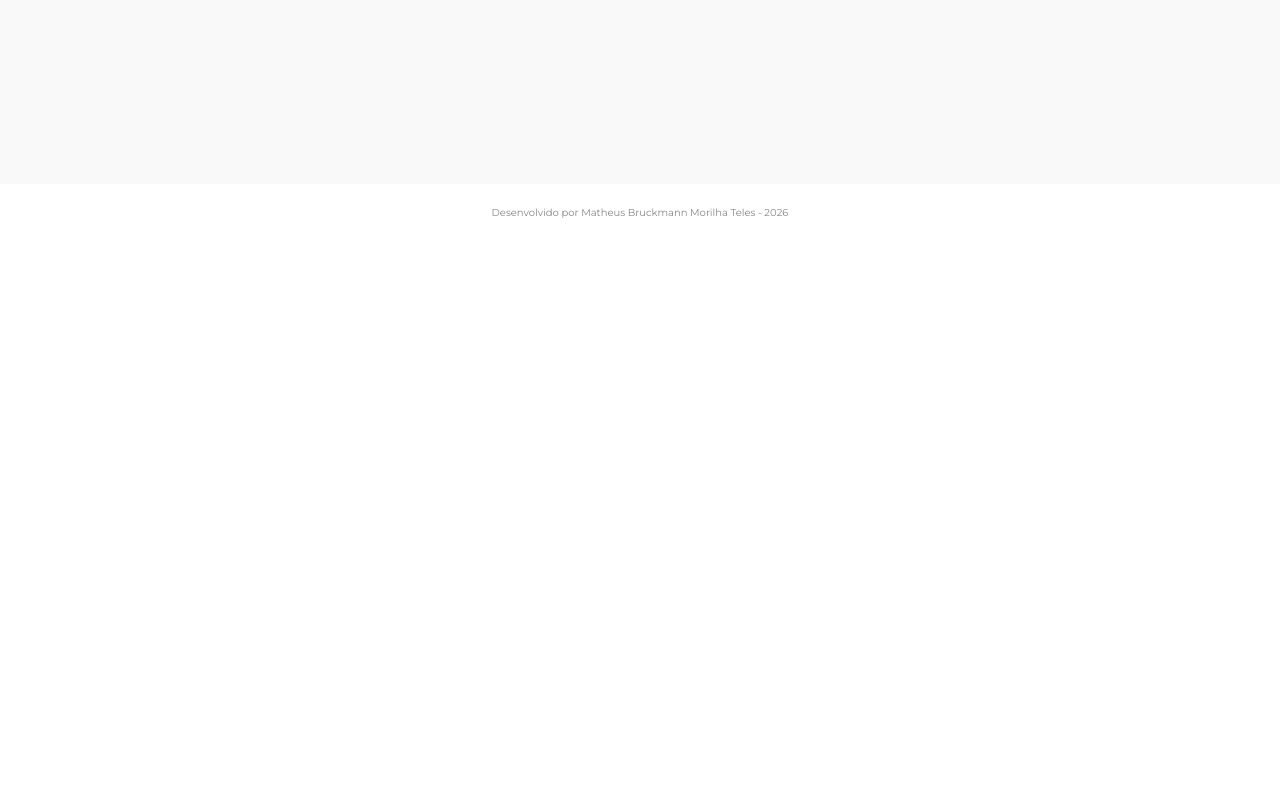
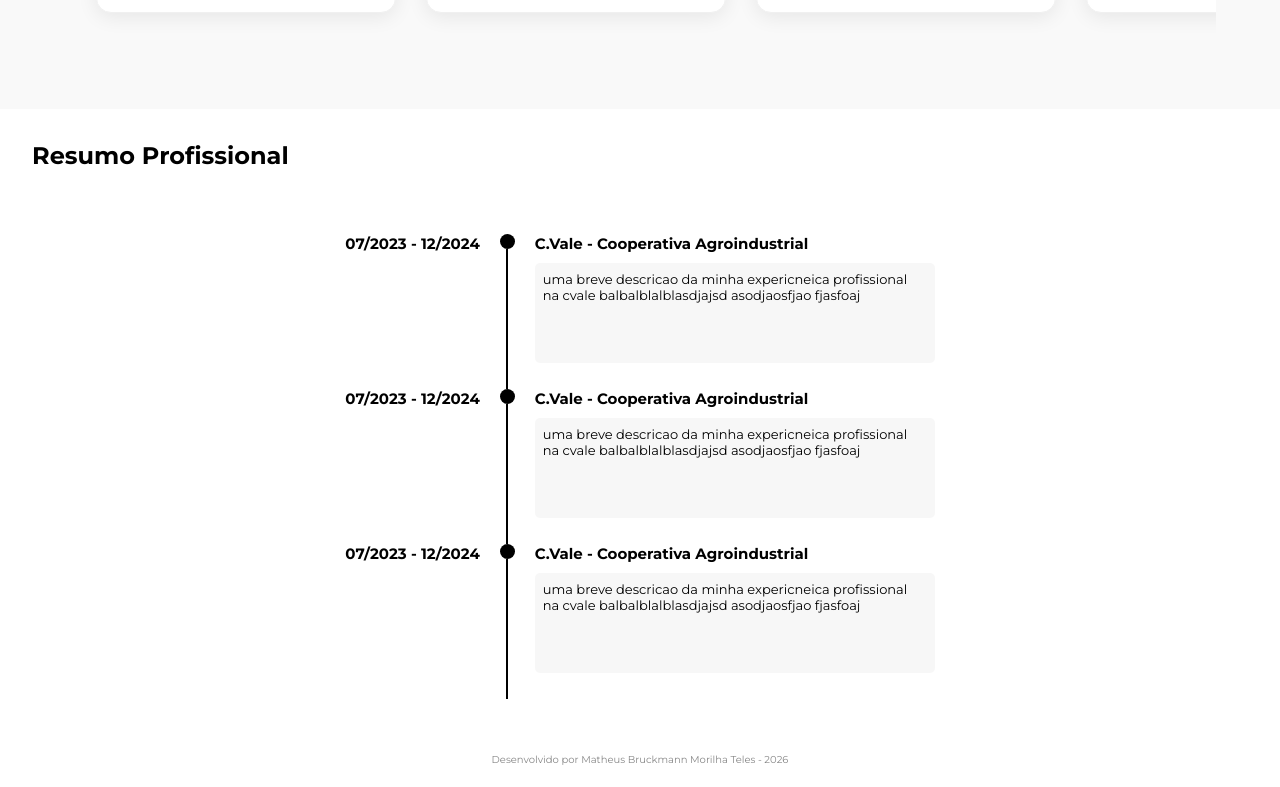
Before and after one commit to MatheusMorilha/MatheusPortifolio, a React (Vite) app: page / in a window 1280 px wide. Shown: the part 1365-2152 px from the top of the page. Before the commit the page ends 1605 px from the top, so only its background shows below. Built offline with nearby package versions, Linux system fonts and the light colour scheme.

Commit message:
implement professional schedule base

```diff
--- a/src/App.css
+++ b/src/App.css
@@ -1,19 +1,18 @@
 .container-principal {
     background-color: white;
-    min-height: calc(100vh - 51px);
     display: flex;
     flex-direction: column;
     margin-top: 51px;
 }
 
 section {
-    min-height: calc(100vh - 51px);
     padding: 2rem;
     display: flex;
     width: 100%;
 }
 
 .hero-section {
+    min-height: calc(100vh - 51px);
     align-items: center;
     justify-content: center;
     gap: 150px;
@@ -26,6 +25,10 @@
     gap: 30px;
 }
 
+.hero-text p {
+    text-align: justify;
+}
+
 .hero-img img {
     width: 100%;
     max-width: 380px;
@@ -36,7 +39,7 @@
 }
 
 .hero-img img:hover {
-    box-shadow: 0 0 15px #B4D5FE;
+    box-shadow: 0 0 50px #B4D5FE;
 }
 
 .hero-links {
@@ -47,10 +50,12 @@
 }
 
 .project-section {
-    scroll-margin-top: 51px;
+    height: auto;
+    padding: 4rem;
     background-color: #f9f9f9;
     flex-direction: column;
     align-items: center;
+    scroll-margin-top: 51px;
 }
 
 .project-text {
@@ -58,6 +63,10 @@
     display: flex;
     flex-direction: column;
     gap: 15px;
+}
+
+.project-text p {
+    text-align: justify;
 }
 
 .card-container {
@@ -76,7 +85,11 @@
     height: 8px;
 }
 
-
+.timeline-container {
+    width: 100%;
+    align-items: center;
+    justify-content: center;
+}
 
 @media (max-width: 1024px) {
 
@@ -106,4 +119,16 @@
     .hero-img img {
         max-width: 280px;
     }
+
+    .project-section {
+        padding: 2rem 1rem 6rem 1rem;
+    }
+
+    .project-text h1{
+        font-size: 25px;
+    }
+
+    .project-text p{
+        font-size: 13px;
+    }
 }
--- a/src/App.jsx
+++ b/src/App.jsx
@@ -2,6 +2,7 @@
 import Footer from './components/footer/Footer'
 import Card from './components/card/Card'
 import Contact from './components/contact/Contact';
+import Timeline from './components/timeline/Timeline';
 import { Swiper, SwiperSlide } from 'swiper/react';
 import { Navigation, Pagination } from 'swiper/modules';
 import 'swiper/css';
@@ -74,6 +75,30 @@
             description='Descrição do projeto'/>
           </div>
         </section>
+        <section>
+          <div className='experiencie-section'>
+            <h1>Resumo Profissional</h1>
+            <div className='timeline-container'>
+
+            </div>
+          </div>
+        </section>
+        <section>
+          <div className='timeline-container'>
+            <Timeline
+            ano={'07/2023 - 12/2024'}
+            descricao={'uma breve descricao da minha expericneica profissional na cvale balbalblalblasdjajsd asodjaosfjao fjasfoaj '}
+            emprego={'C.Vale - Cooperativa Agroindustrial'}/>
+            <Timeline
+            ano={'07/2023 - 12/2024'}
+            emprego={'C.Vale - Cooperativa Agroindustrial'}
+            descricao={'uma breve descricao da minha expericneica profissional na cvale balbalblalblasdjajsd asodjaosfjao fjasfoaj '}/>
+            <Timeline
+            ano={'07/2023 - 12/2024'}
+            emprego={'C.Vale - Cooperativa Agroindustrial'}
+            descricao={'uma breve descricao da minha expericneica profissional na cvale balbalblalblasdjajsd asodjaosfjao fjasfoaj '}/>
+          </div>
+        </section>
       </main>
       <Footer/>
     </>
--- a/src/components/contact/Contact.jsx
+++ b/src/components/contact/Contact.jsx
@@ -1,4 +1,5 @@
 import './Contact.css'
+
 
 export default function Contact ({ name, url }) {
     return (
--- a/src/components/navbar/Navbar.css
+++ b/src/components/navbar/Navbar.css
@@ -5,7 +5,7 @@
   background-color: black;
   position: fixed;
   top: 0;
-  padding: 1rem;
+  padding: 1rem 1.5rem 1rem 1.5rem;
   z-index: 1;
 }
 
--- /dev/null
+++ b/src/components/timeline/Timeline.css
@@ -0,0 +1,55 @@
+.timeline {
+    width: auto;
+    display: flex;
+    justify-content: center;
+    align-items: start;
+    gap: 20px;
+}
+
+.timeline h3 {
+    font-size: 15px
+}
+
+.jobecargo {
+    display: flex;
+    flex-direction: column;
+    gap: 10px;
+}
+
+.jobecargo h3{
+    font-size: 15px;
+}
+
+.jobecargo p {
+    font-size: 13px;
+}
+
+.informacoes {
+    display: flex;
+    flex-direction: column;
+    background-color: rgba(212, 212, 212, 0.187);
+    border-radius: 5px;
+    width: 400px;
+    height: 100px;
+    display: flex;
+    padding: 0.5rem;
+}
+
+.lineDot {
+    display: flex;
+    flex-direction: column;
+    align-items: center;
+}
+
+.dot {
+    width: 15px;
+    height: 15px;
+    background-color: black;
+    border-radius: 100%;
+}
+
+.line {
+    width: 2px;
+    height: 140px;
+    background-color: black;
+}
--- /dev/null
+++ b/src/components/timeline/Timeline.jsx
@@ -0,0 +1,20 @@
+import './Timeline.css'
+
+export default function Timeline({ano, descricao, emprego}) {
+    return (
+        <div className="timeline">
+            <h3>{ano}</h3>
+            <div className="lineDot">
+                <div className='dot'></div>
+                <div className='line'></div>
+            </div>
+            <div className='jobecargo'>
+                <h3>{emprego}</h3>
+                <div className='informacoes'>
+                <p>{descricao}</p>
+            </div>
+            </div>
+
+        </div>
+    )
+}
```
Also changed, not shown: src/components/card/Card.css (line endings or trailing spaces).
